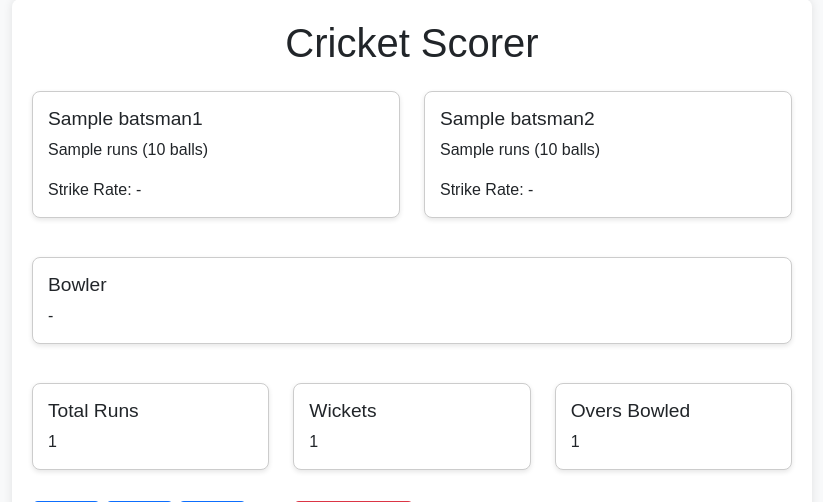
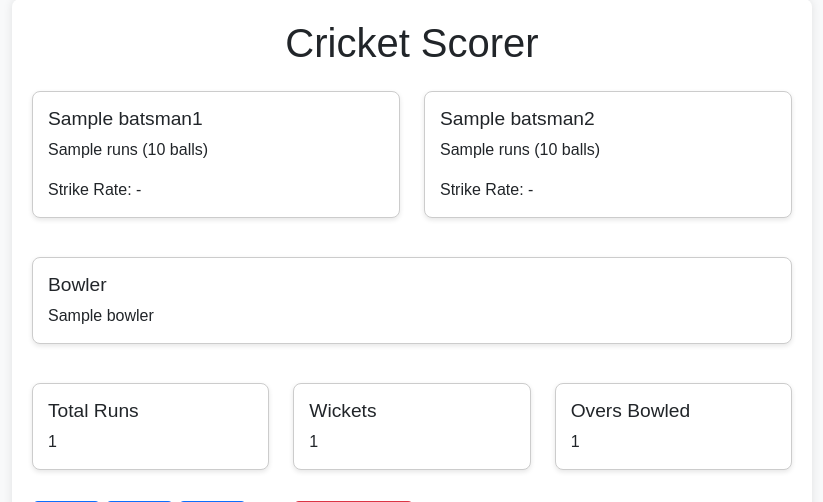
Before and after one commit to RuAstro/Restart_cricket, a Flask app: template templates/scorer_page.html in a window 1280 px wide. Shown: the part 25-527 px from the top of the page, without its empty margins (228-1051 px from the left). Run offline with Flask 3, Linux system fonts and the light colour scheme; the template is opened without the code that fills it: most values are stand-ins (such as "Sample title", 1, 10 or a date in 2020); some libraries are stand-ins or nearby versions.

Commit message:
add so that the bowler name can be added

```diff
--- a/scorer.py
+++ b/scorer.py
@@ -13,6 +13,7 @@ batsman1 = {"name": "Batsman 1", "runs": 0, "balls": 0}
 batsman2 = {"name": "Batsman 2", "runs": 0, "balls": 0}
 total_runs = 0
 current_batsman = batsman1
+bowler = "Rabada"
 
 # Route to render the template initially
 @app.route("/")
@@ -23,7 +24,8 @@ def index():
         batsman1=batsman1,
         batsman2=batsman2,
         total_runs=total_runs,
-        current_batsman=current_batsman["name"]
+        current_batsman=current_batsman["name"],
+        bowler=bowler
     )
 
 # Route to handle adding runs
--- a/templates/scorer_page.html
+++ b/templates/scorer_page.html
@@ -67,7 +67,7 @@
             <div class="card">
                 <div class="card-body">
                     <h5 class="card-title">Bowler</h5>
-                    <p class="card-text" id="bowler-details">-</p>
+                    <p class="card-text" id="bowler-details">{{ bowler }}</p>
                 </div>
             </div>
         </div>
```
